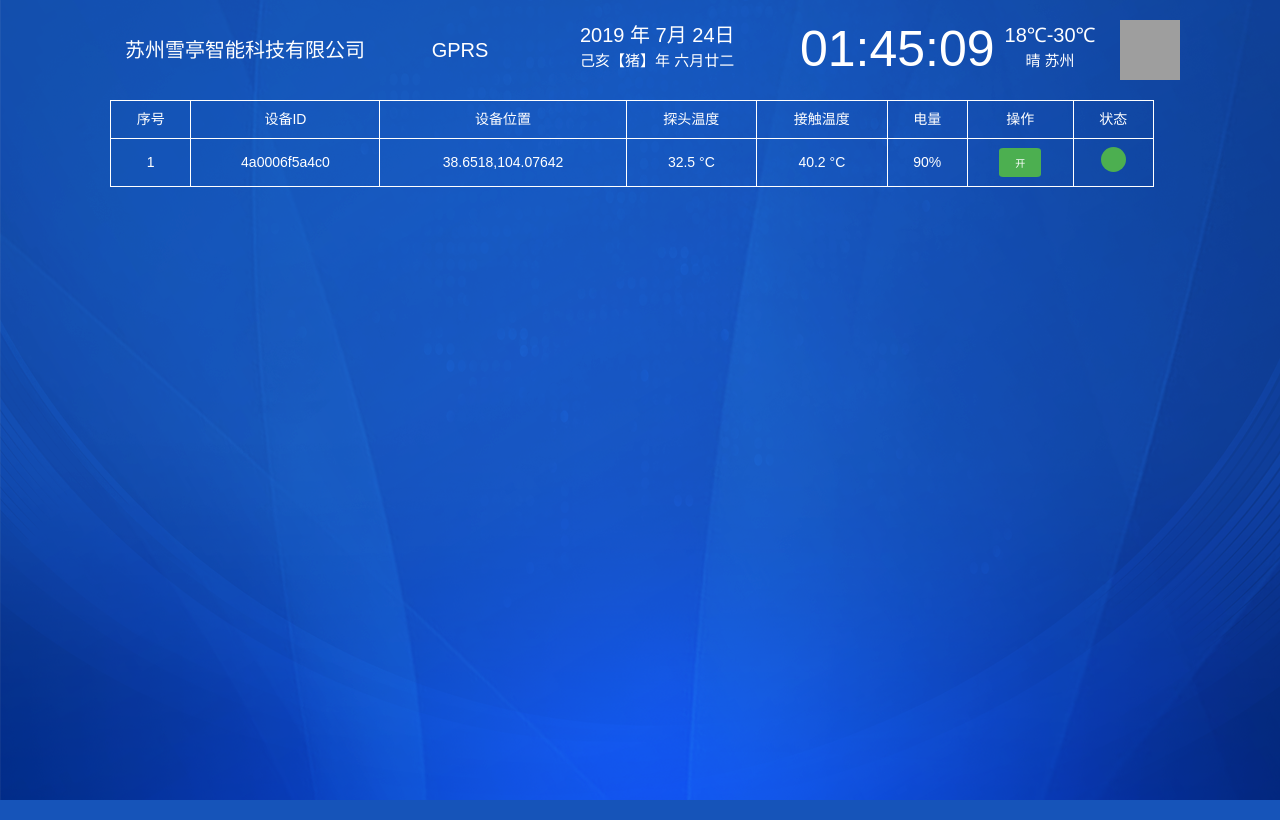
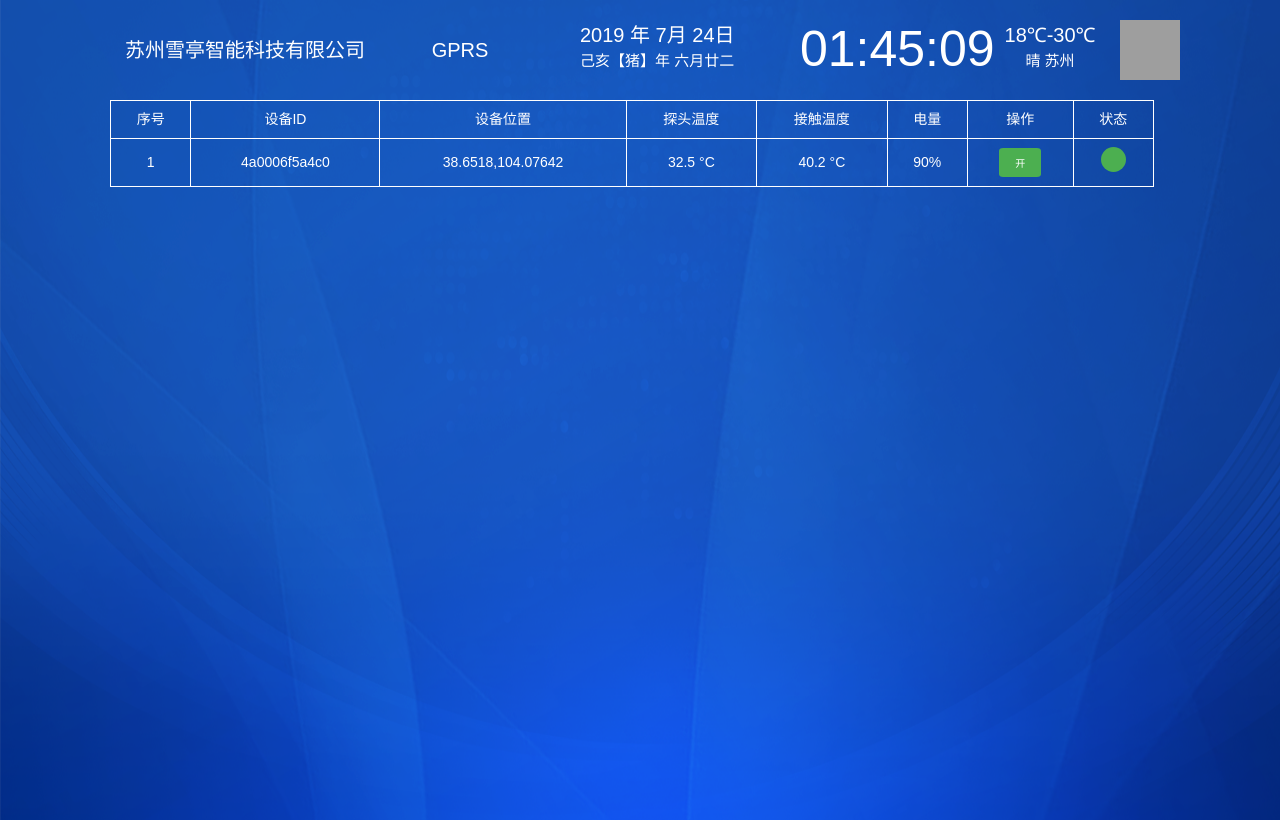
Before and after one commit to Elewei/GPRS-APP, a Python web app: template gprs/templates/index.html in a window 1280 px wide. Run offline with Jinja, Linux system fonts and the light colour scheme; the template is opened without the code that fills it, so the values that code supplies are empty; grey boxes are pictures that could not be loaded.

Commit message:
fix bug for css background

```diff
--- a/gprs/static/css/base.css
+++ b/gprs/static/css/base.css
@@ -4,9 +4,9 @@
 
 body {
 	width: 100%;
-	height: 100%;
-	background: url("/static/img/background_entry.png") no-repeat center 0;
-	background-size: cover;
+	height: 100vh;
+	background: url("/static/img/background_entry.png") no-repeat;
+	background-size: 100% 100%;
     -webkit-user-select:none;
     -moz-user-select:none;
     -ms-user-select:none;
```
